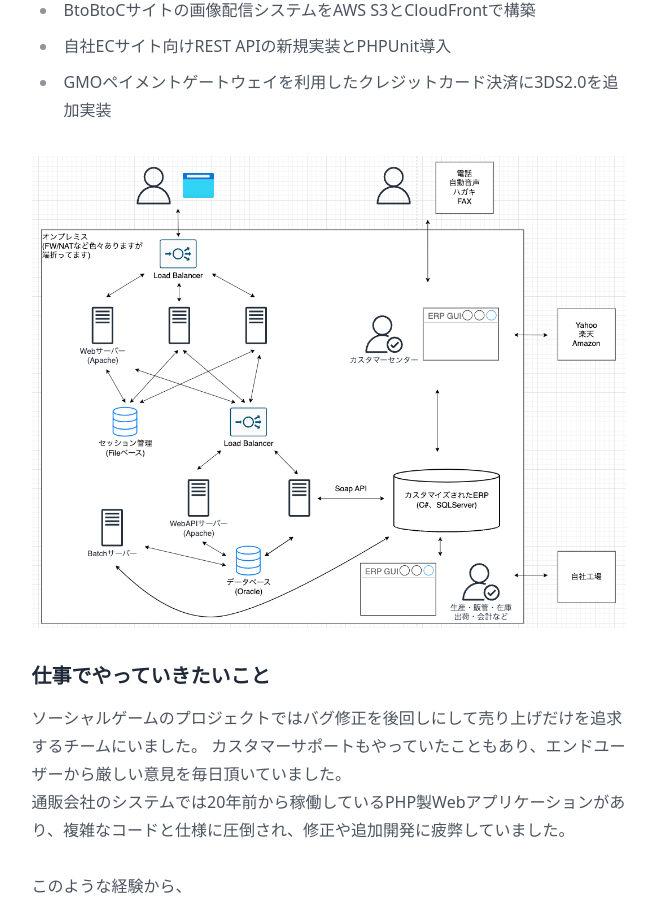
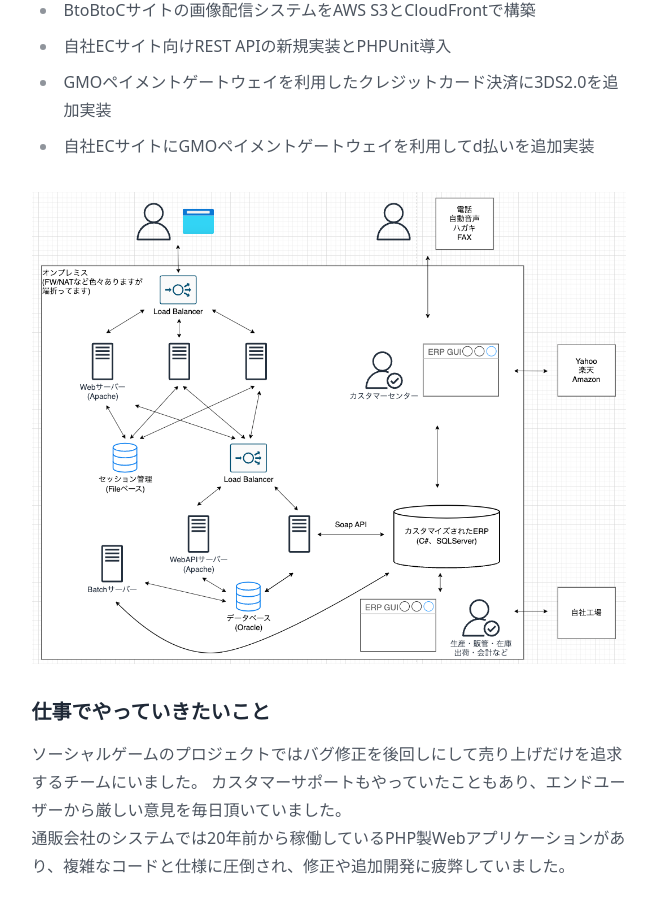
Before and after one commit to coffee-r/coffee-r.github.io, a Next.js app: page / in a window 1280 px wide. Shown: the part 2220-3132 px from the top of the page, without its empty margins (435-1092 px from the left). Built offline with nearby package versions, Linux system fonts and the light colour scheme.

Commit message:
経歴更新

```diff
--- a/src/app/page.tsx
+++ b/src/app/page.tsx
@@ -116,6 +116,7 @@ export default function Home() {
             <li>BtoBtoCサイトの画像配信システムをAWS S3とCloudFrontで構築</li>
             <li>自社ECサイト向けREST APIの新規実装とPHPUnit導入</li>
             <li>GMOペイメントゲートウェイを利用したクレジットカード決済に3DS2.0を追加実装</li>
+            <li>自社ECサイトにGMOペイメントゲートウェイを利用してd払いを追加実装</li>
           </ul>
           <img className="w-full" src="/systemdiagram2.png" alt="systemdiagram2"/>
 
```
